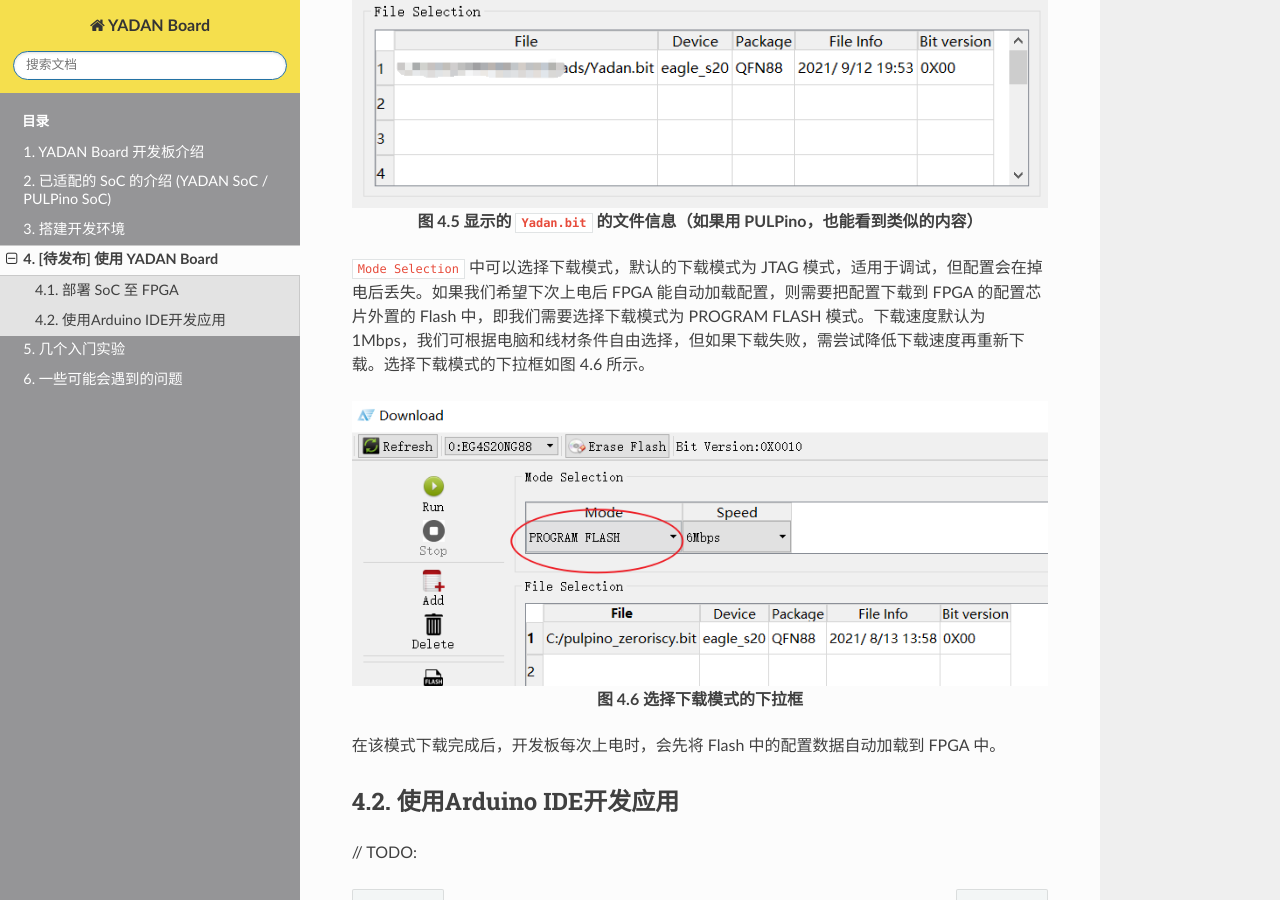
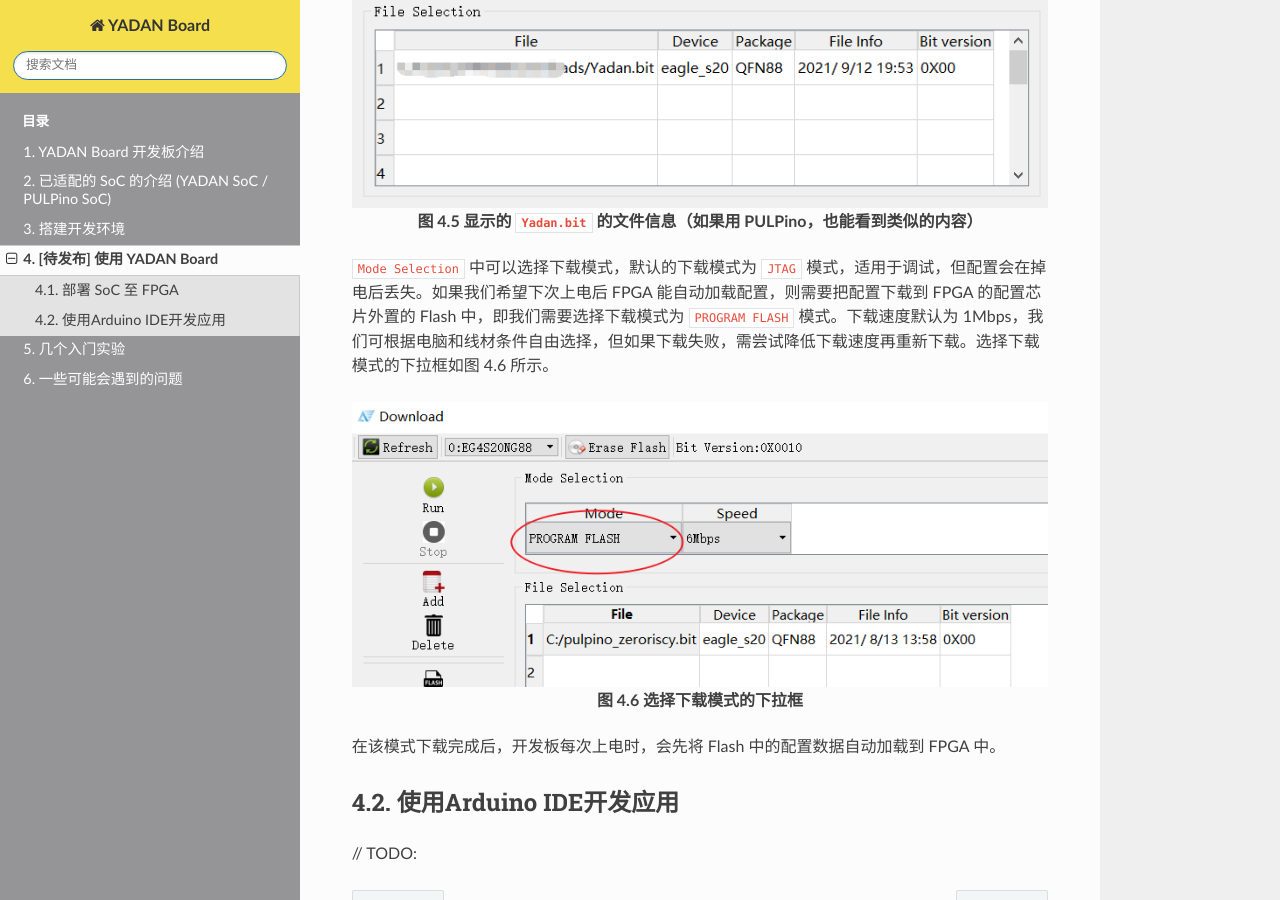
Before and after one commit to CSY-tvgo/YADAN-Docs, a Sphinx documentation site: the page built from docs/source/YADAN_Board/chap4.md, in a window 1280 px wide and 900 px high, scrolled down 2863 px. Built offline with Sphinx 7.4.7 and the Read the Docs theme 2.0.0, drawn with Linux system fonts in a browser that asks for light colours.

```diff
--- a/docs/source/YADAN_Board/chap4.md
+++ b/docs/source/YADAN_Board/chap4.md
@@ -33,7 +33,7 @@
 **<center>![图 4.5 显示的 `Yadan.bit` 的文件信息（如果用 PULPino，也能看到类似的内容）](imgs/img_04_05.png)
 图 4.5 显示的 `Yadan.bit` 的文件信息（如果用 PULPino，也能看到类似的内容）</center>**
 
-`Mode Selection` 中可以选择下载模式，默认的下载模式为 JTAG 模式，适用于调试，但配置会在掉电后丢失。如果我们希望下次上电后 FPGA 能自动加载配置，则需要把配置下载到 FPGA 的配置芯片外置的 Flash 中，即我们需要选择下载模式为 PROGRAM FLASH 模式。下载速度默认为 1Mbps，我们可根据电脑和线材条件自由选择，但如果下载失败，需尝试降低下载速度再重新下载。选择下载模式的下拉框如图 4.6 所示。
+`Mode Selection` 中可以选择下载模式，默认的下载模式为 `JTAG` 模式，适用于调试，但配置会在掉电后丢失。如果我们希望下次上电后 FPGA 能自动加载配置，则需要把配置下载到 FPGA 的配置芯片外置的 Flash 中，即我们需要选择下载模式为 `PROGRAM FLASH` 模式。下载速度默认为 1Mbps，我们可根据电脑和线材条件自由选择，但如果下载失败，需尝试降低下载速度再重新下载。选择下载模式的下拉框如图 4.6 所示。
 
 **<center>![图 4.6 选择下载模式的下拉框](imgs/img_04_06.png)
 图 4.6 选择下载模式的下拉框</center>**
```
